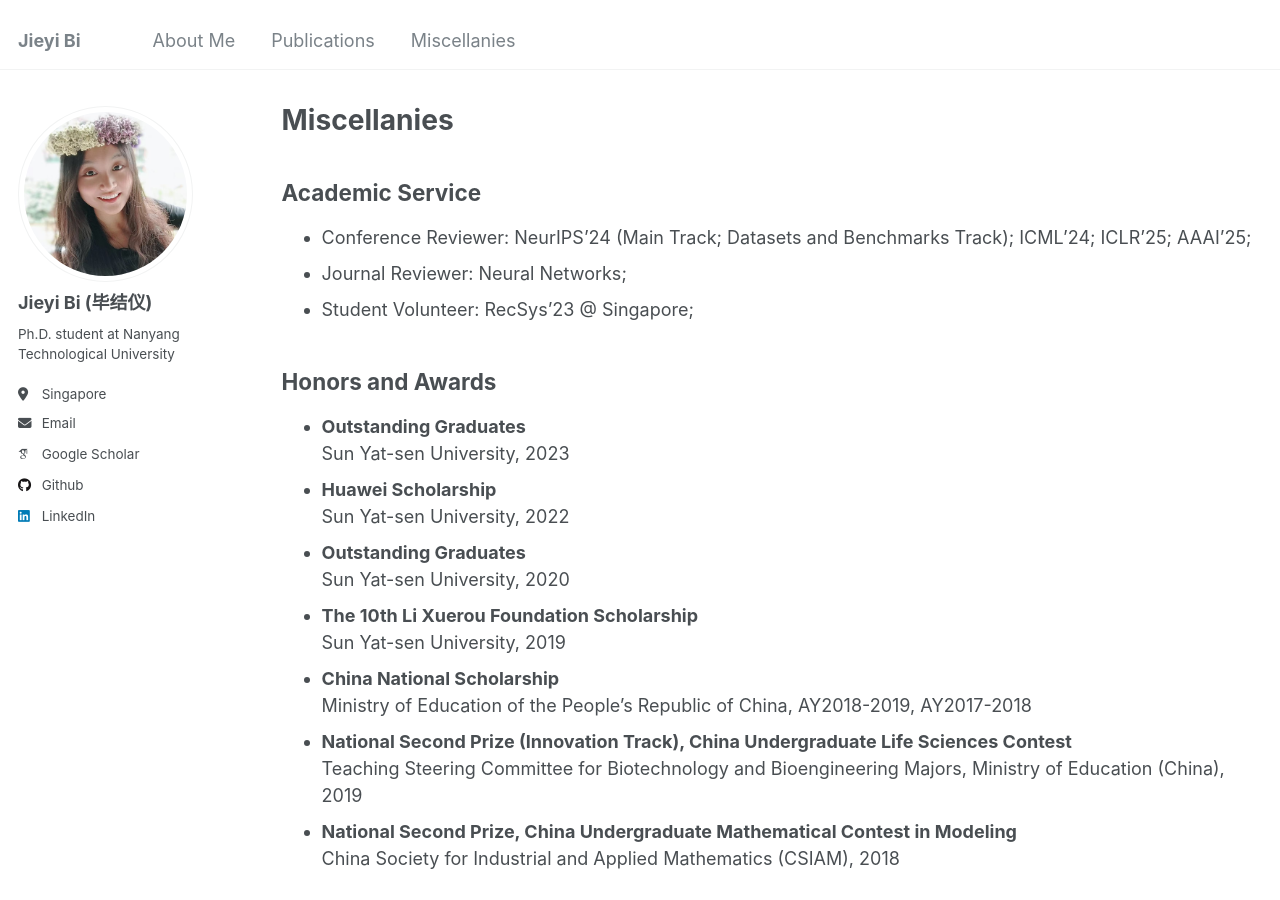
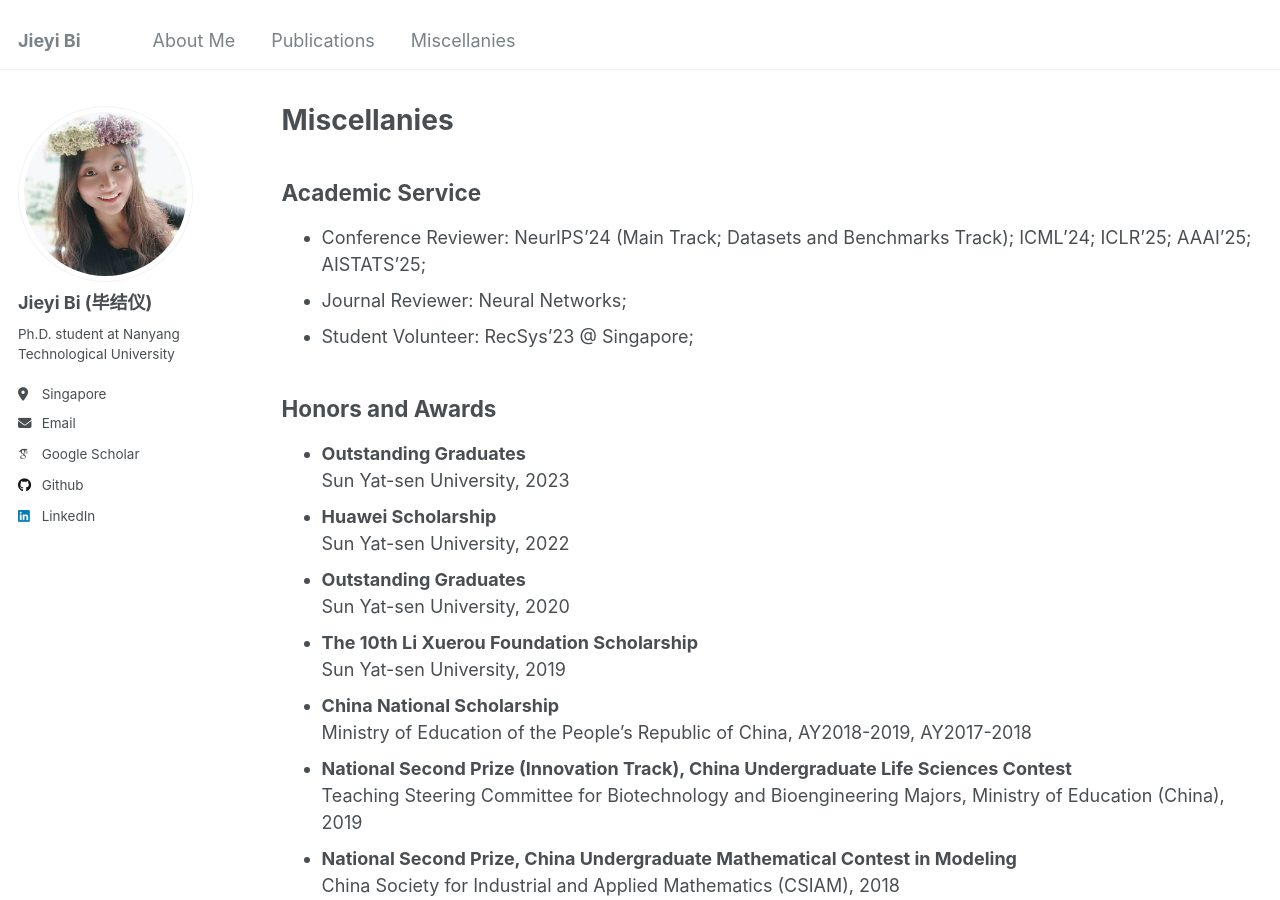
Before and after one commit to jieyibi/jieyibi.github.io, a Jekyll site: the page built from _pages/miscellanies.md, in a window 1280 px wide and 900 px high. Built offline with Jekyll 4.4.1, drawn with Linux system fonts in a browser that asks for light colours; some web fonts are replaced.

Commit message:
Update miscellanies.md

```diff
--- a/_pages/miscellanies.md
+++ b/_pages/miscellanies.md
@@ -7,7 +7,7 @@ author_profile: true
 
 ## Academic Service
 
-* Conference Reviewer: NeurIPS'24 (Main Track; Datasets and Benchmarks Track); ICML'24; ICLR'25; AAAI'25;
+* Conference Reviewer: NeurIPS'24 (Main Track; Datasets and Benchmarks Track); ICML'24; ICLR'25; AAAI'25; AISTATS’25;
 * Journal Reviewer: Neural Networks;
 * Student Volunteer: RecSys'23 @ Singapore;
 
```
